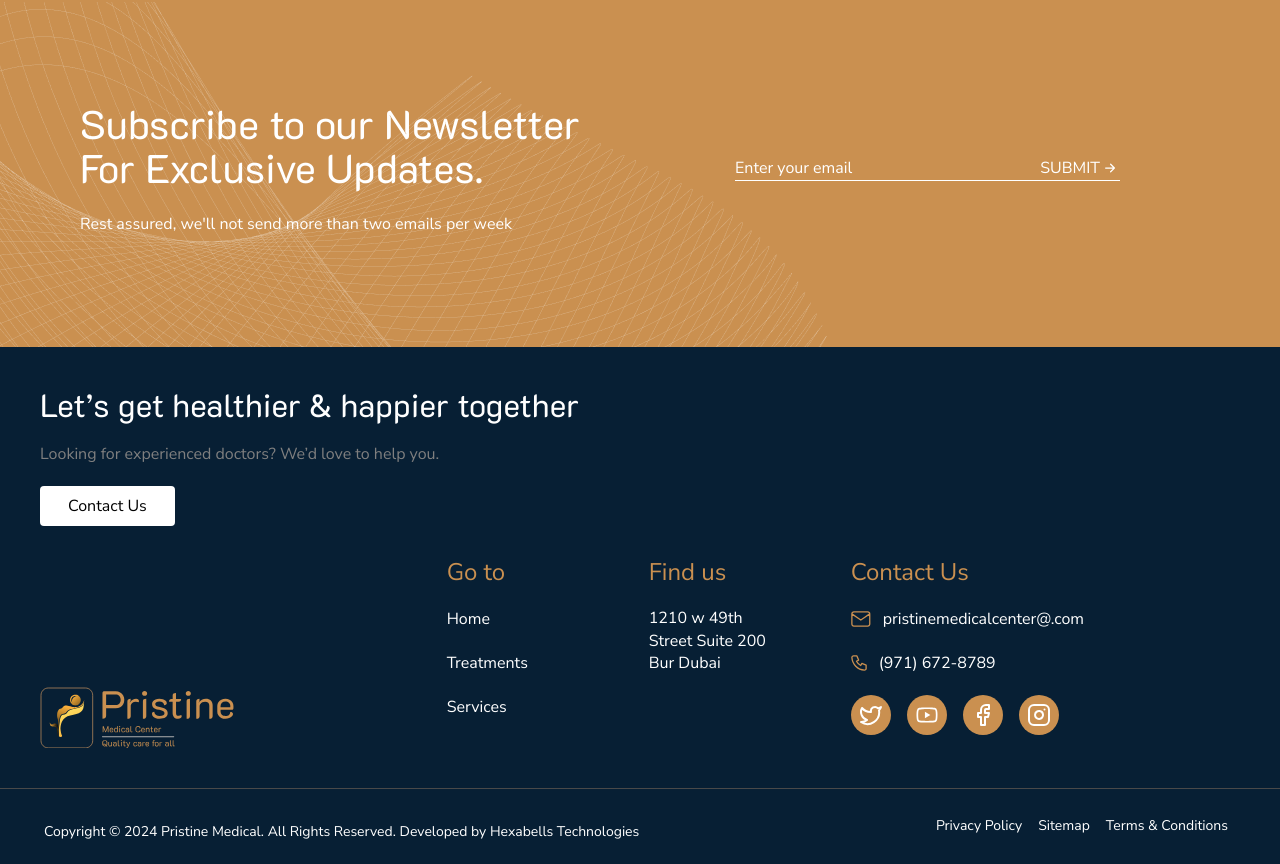
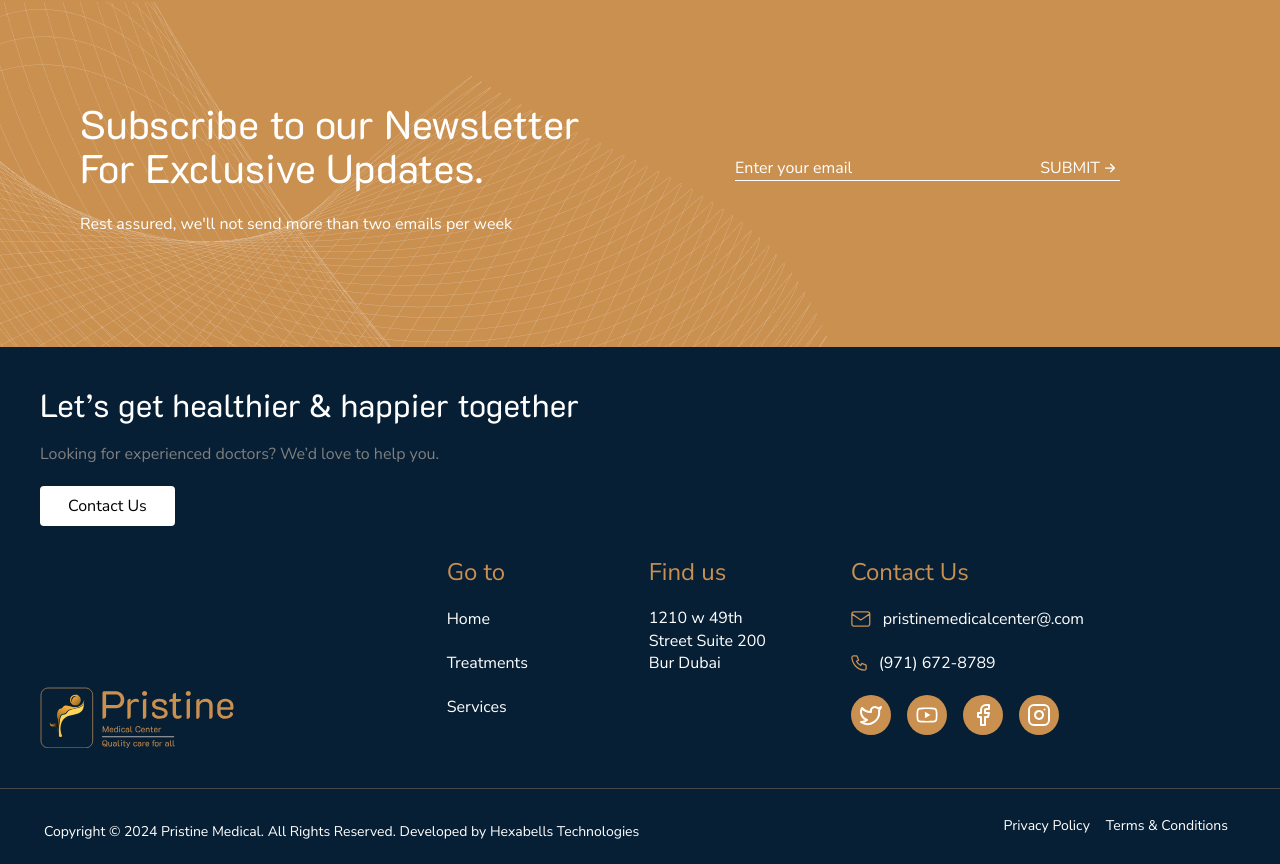
Before and after one commit to Ankit-Gupta4502/pritstine, a Next.js app: page / in a window 1280 px wide. Shown: the part 4973-5837 px from the top of the page. Built offline with nearby package versions, Linux system fonts and the light colour scheme; no server answers.

Commit message:
removed sitemap

```diff
--- a/src/components/Layout/Footer.jsx
+++ b/src/components/Layout/Footer.jsx
@@ -185,12 +185,12 @@ const Footer = () => {
                 {defaultLang==="en"?"Privacy Policy":"البنود و الظروف"}
                 </p>
               </Link>
-              <Link href="/sitemap">
+              {/* <Link href="/sitemap">
                 <p className="text-[#FFF] hover:translate-y-2 duration-150 text-[14px]">
 
                   {defaultLang==="en"?"Sitemap":"خريطة الموقع"}
                   </p>
-              </Link>
+              </Link> */}
               <Link href="/terms-and-conditions">
                 <p className="text-[#FFF] hover:translate-y-2 duration-150 text-[14px]">
                   {defaultLang==="en"?"Terms & Conditions":"سياسة الخصوصية"}
```
